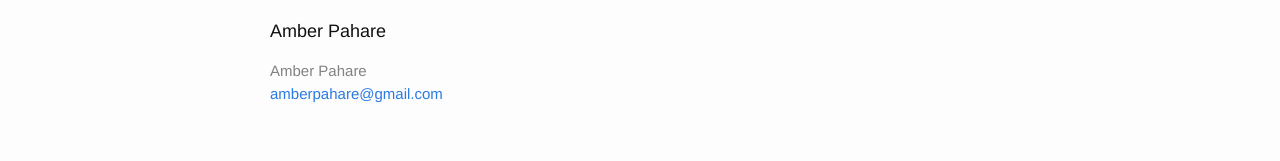
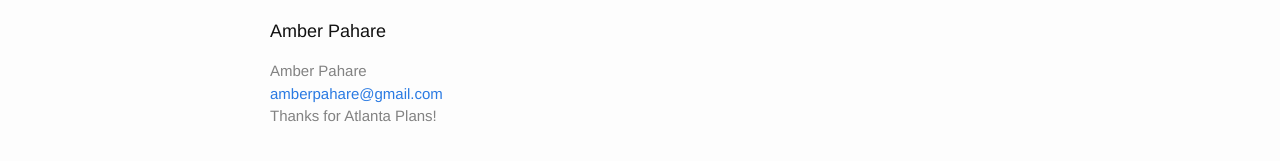
Before and after one commit to apahare/apahare.github.io, a Jekyll site: the page built from index.html, in a window 1280 px wide. Shown: the part 219-380 px from the top of the page. Built offline with Jekyll 4.4.1, drawn with Linux system fonts in a browser that asks for light colours.

Commit message:
message added.

```diff
--- a/_config.yml
+++ b/_config.yml
@@ -8,6 +8,7 @@
 # Site settings
 title: Amber Pahare
 email: amberpahare@gmail.com
+message: Thanks for Atlanta Plans!
 #description: > # this means to ignore newlines until "baseurl:"
 #  Write an awesome description for your new site here. You can edit this
 #  line in _config.yml. It will appear in your document head meta (for
--- a/_includes/footer.html
+++ b/_includes/footer.html
@@ -9,6 +9,7 @@
         <ul class="contact-list">
           <li>{{ site.title }}</li>
           <li><a href="mailto:{{ site.email }}">{{ site.email }}</a></li>
+            <li>{{ site.message }}</li>
         </ul>
       </div>
 
```
